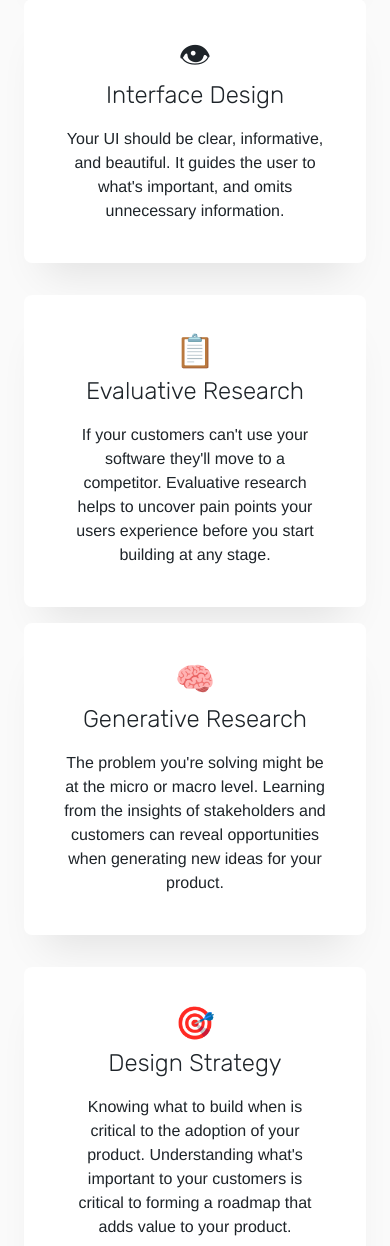
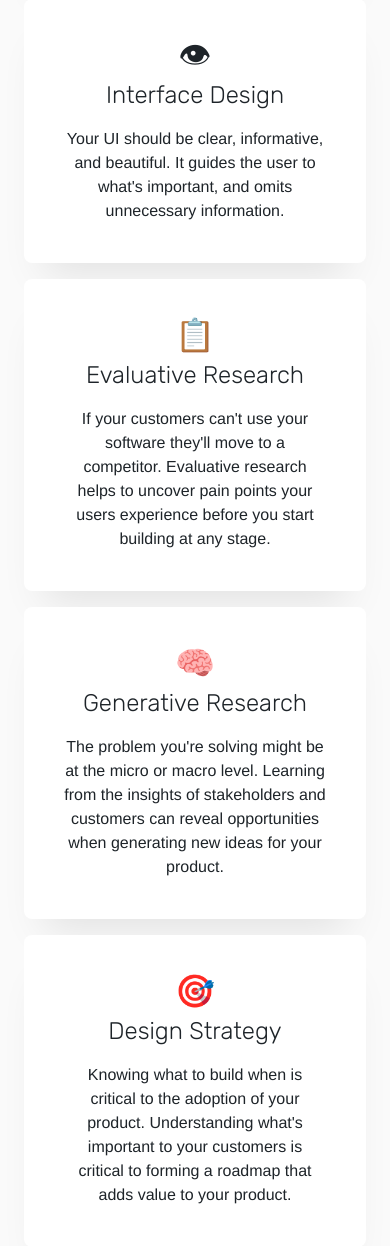
Before and after one commit to Retype5555/scienceanddesign, a PHP site: page / in a window 390 px wide. Shown: the part 1344-2590 px from the top of the page. Run offline with PHP 8.4, Linux system fonts and the light colour scheme.

Commit message:
Update tertiary.css

```diff
--- a/design-system/components/content/css/tertiary.css
+++ b/design-system/components/content/css/tertiary.css
@@ -186,6 +186,10 @@ h3 + .icon + a {
     margin-bottom: var(--spacing-medium);
   }
 
+  .cards .contentRowContent {
+    margin-bottom: initial !important;
+  }
+
   .contentRowContent .contentItem {
     width: initial;
   }
```
